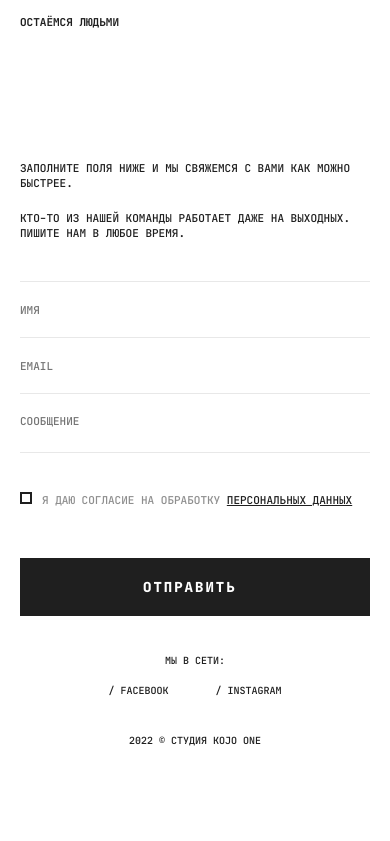
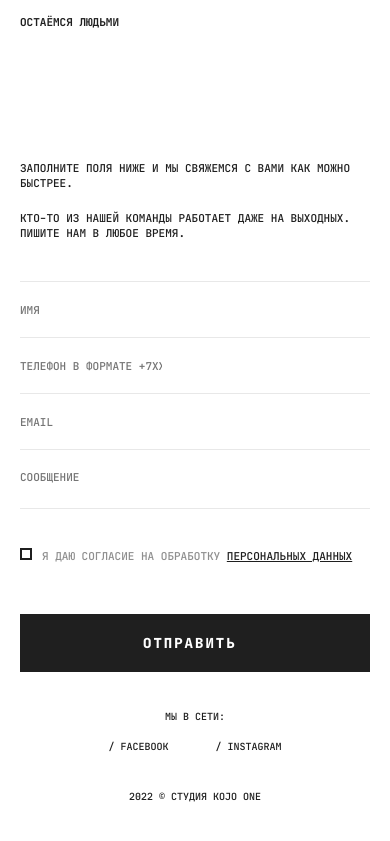
Before and after one commit to AnatolyKostarev/kojo, a React (Create React App) app: page / in a window 390 px wide. Shown: the part 1658-2499 px from the top of the page. Before the commit the page ends 2449 px from the top, so only its background shows below. Built offline with nearby package versions, Linux system fonts and the light colour scheme.

Commit message:
add input phone to form and modal error

```diff
--- a/package.json
+++ b/package.json
@@ -15,6 +15,7 @@
     "react-dom": "^17.0.2",
     "react-helmet": "^6.1.0",
     "react-hook-form": "^7.25.0",
+    "react-preloaders": "^3.0.3",
     "react-router-dom": "^6.2.1",
     "react-scripts": "5.0.0",
     "react-snap": "^1.23.0",
--- a/src/components/form/Form.jsx
+++ b/src/components/form/Form.jsx
@@ -6,11 +6,13 @@ import Modal from "../modal/Modal";
 import { SERVICE_ID, TEMPLATE_ID, USER_ID } from "../../store";
 import styles from "./Form.module.css";
 import Personal from "../personalData/Personal";
+import ModalError from "../modal/ModalError"
 
 export default function Form() {
   const [activeModal, setActiveModal] = useState(false);
   const [isPersonal, setIsPersonal] = useState(false);
   const form = useRef();
+  const [isModalError, setModalError] = useState(false)
 
   const {
     register,
@@ -26,8 +28,12 @@ export default function Form() {
       .sendForm(SERVICE_ID, TEMPLATE_ID, form.current, USER_ID)
       .then((res) => {
         setActiveModal(true);
+        setTimeout(setActiveModal, 5000);
       })
-      .catch((err) => console.log(err));
+      .catch((err) => {
+        setModalError(true)
+        setTimeout(setModalError, 5000)
+      });
     reset();
   };
 
@@ -73,6 +79,30 @@ export default function Form() {
         </div>
         <div className={styles.borders}>
           <input
+            name="phone"
+            {...register("phone", {
+              required: "Это поле обязательно",
+              pattern: {
+                value:
+                  /^\+?7(\d{10})$/,
+                message: "Недопустимый формат телефона",
+              },
+            })}
+            id="feedback-phone"
+            className={styles.input}
+            type="tel"
+            placeholder="Телефон в формате +7XXXXXXXXXX"
+          />
+          <div>
+            {errors?.phone && (
+              <p className={styles.focus}>
+                {errors?.phone?.message || "Error!"}
+              </p>
+            )}
+          </div>
+        </div>
+        <div className={styles.borders}>
+          <input
             name="email"
             {...register("email", {
               required: "Это поле обязательно",
@@ -82,7 +112,7 @@ export default function Form() {
               },
               pattern: {
                 value:
-                  /^(("[\w-\s]+")|([\w-]+(?:\.[\w-]+)*)|("[\w-\s]+")([\w-]+(?:\.[\w-]+)*))(@((?:[\w-]+\.)*\w[\w-]{0,66})\.([a-z]{2,6}(?:\.[a-z]{2})?)$)|(@\[?((25[0-5]\.|2[0-4][0-9]\.|1[0-9]{2}\.|[0-9]{1,2}\.))((25[0-5]|2[0-4][0-9]|1[0-9]{2}|[0-9]{1,2})\.){2}(25[0-5]|2[0-4][0-9]|1[0-9]{2}|[0-9]{1,2})\]?$)/,
+                  /\S+@\S+\.\S+/,
                 message: "Недопустимый формат email",
               },
             })}
@@ -157,6 +187,7 @@ export default function Form() {
         </div>
       </form>
       <Modal active={activeModal} setActive={setActiveModal} />
+      <ModalError active={isModalError} setActive={setModalError} />
       {isPersonal && <Personal closePersonal={closePersonal} />}
     </>
   );
--- a/src/components/modal/Modal.module.css
+++ b/src/components/modal/Modal.module.css
@@ -4,7 +4,7 @@
   left: 0;
   width: 100vw;
   height: 100vh;
-  background-color: #fff;
+  background-color: rgba(31, 31, 31, 0.5);
   position: fixed;
   display: -webkit-box;
   display: -ms-flexbox;
@@ -20,6 +20,7 @@
   -webkit-transition: 0.5s;
   -o-transition: 0.5s;
   transition: 0.5s;
+  z-index: 110;
 }
 
 .layout.active {
@@ -38,9 +39,10 @@
   -webkit-box-pack: center;
   -ms-flex-pack: center;
   justify-content: center;
-  width: 50vw;
-  height: 50vh;
+  width: 60vw;
+  height: 90vh;
   background: #fff;
+  border-radius: 5px;
   -webkit-transition: 0.4s all;
   -o-transition: 0.4s all;
   transition: 0.4s all;
@@ -55,3 +57,12 @@
   text-align: center;
   text-transform: uppercase;
 }
+
+@media (max-width: 1023px) {
+  .window{
+    flex-direction: column;
+    padding: 20px;
+    width: 100vw;
+    height: 100vh;
+  }
+}
--- /dev/null
+++ b/src/components/modal/ModalError.jsx
@@ -0,0 +1,22 @@
+import React from "react";
+import styles from "./Modal.module.css";
+
+function ModalError({ active, setActive }) {
+
+  return (
+    <div
+      className={
+        active ? [styles.layout, styles.active].join(" ") : styles.layout
+      }
+      onClick={() => setActive(false)}
+    >
+      <div className={styles.window}>
+        <span className={styles.success}>
+          Не удалось отправить данные, попробуйте позже 😥
+        </span>
+      </div>
+    </div>
+  );
+}
+
+export default ModalError;
```
Also changed, not shown: 1 other file (tests, documents, lock files or other folders).
